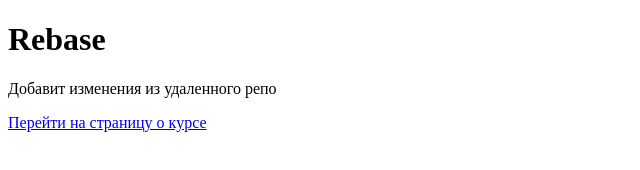
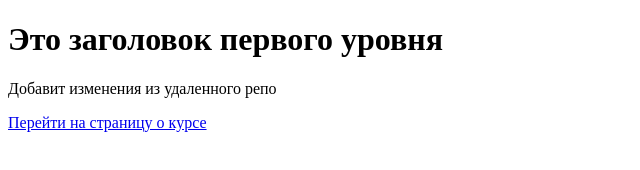
Before and after one commit to nata07-erbet/git0-ed, a plain HTML site: page index.html in a window 1280 px wide. Shown: the whole page, without its empty margins (0-640 px from the left). Drawn offline with Linux system fonts and the light colour scheme.

```diff
--- a/index.html
+++ b/index.html
@@ -6,8 +6,7 @@
     <title>Практикуемся с Git</title>
 </head>
 <body class="site-body">
-    <h1 class="title">Rebase</h1>
-    <p class="04-task-rebase"></p>
+    <h1 class="title">Это заголовок первого уровня</h1>
     <p class="description">Добавит изменения из удаленного репо</p>
     <a href ="#">Перейти на страницу о курсе</a>
 </body>
```
